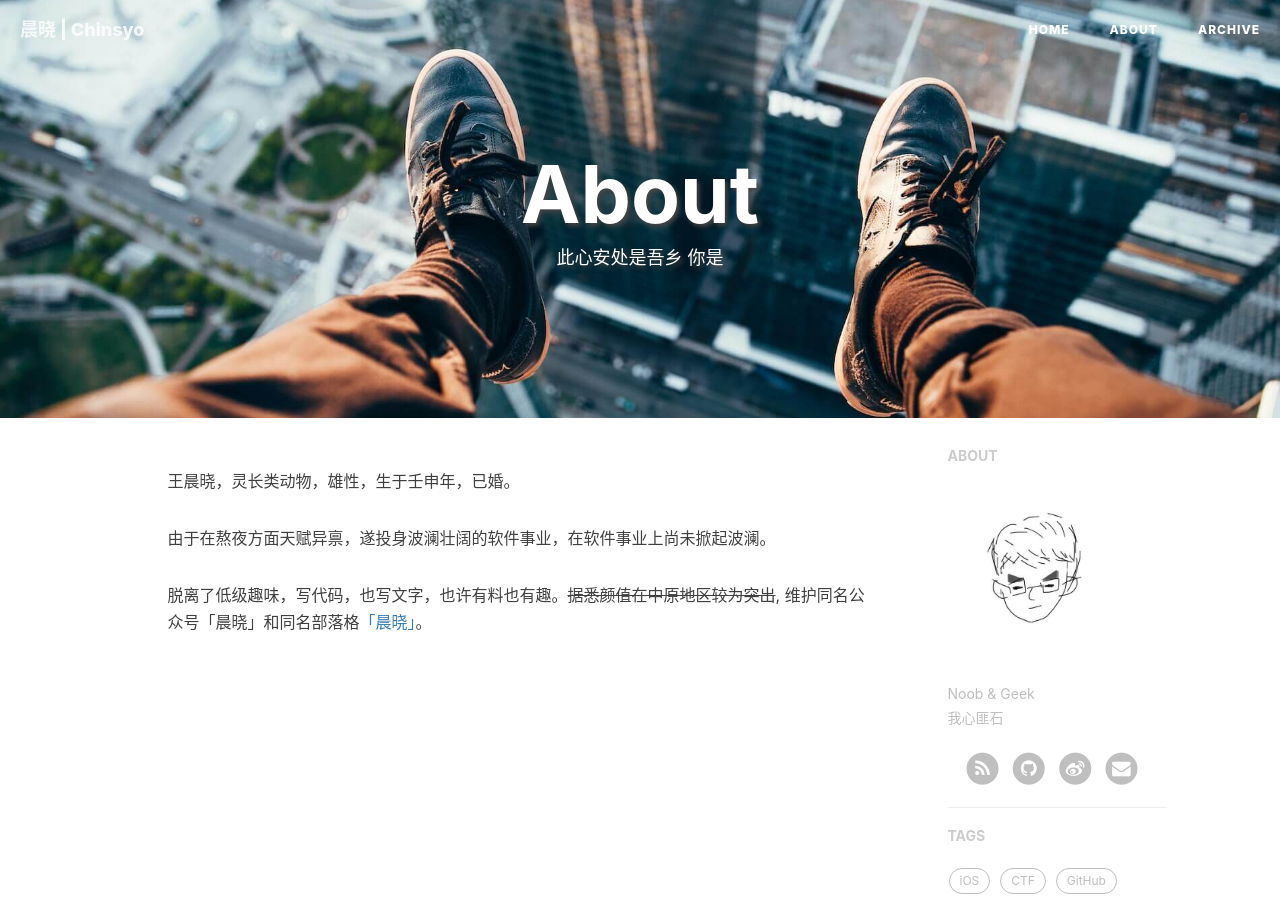
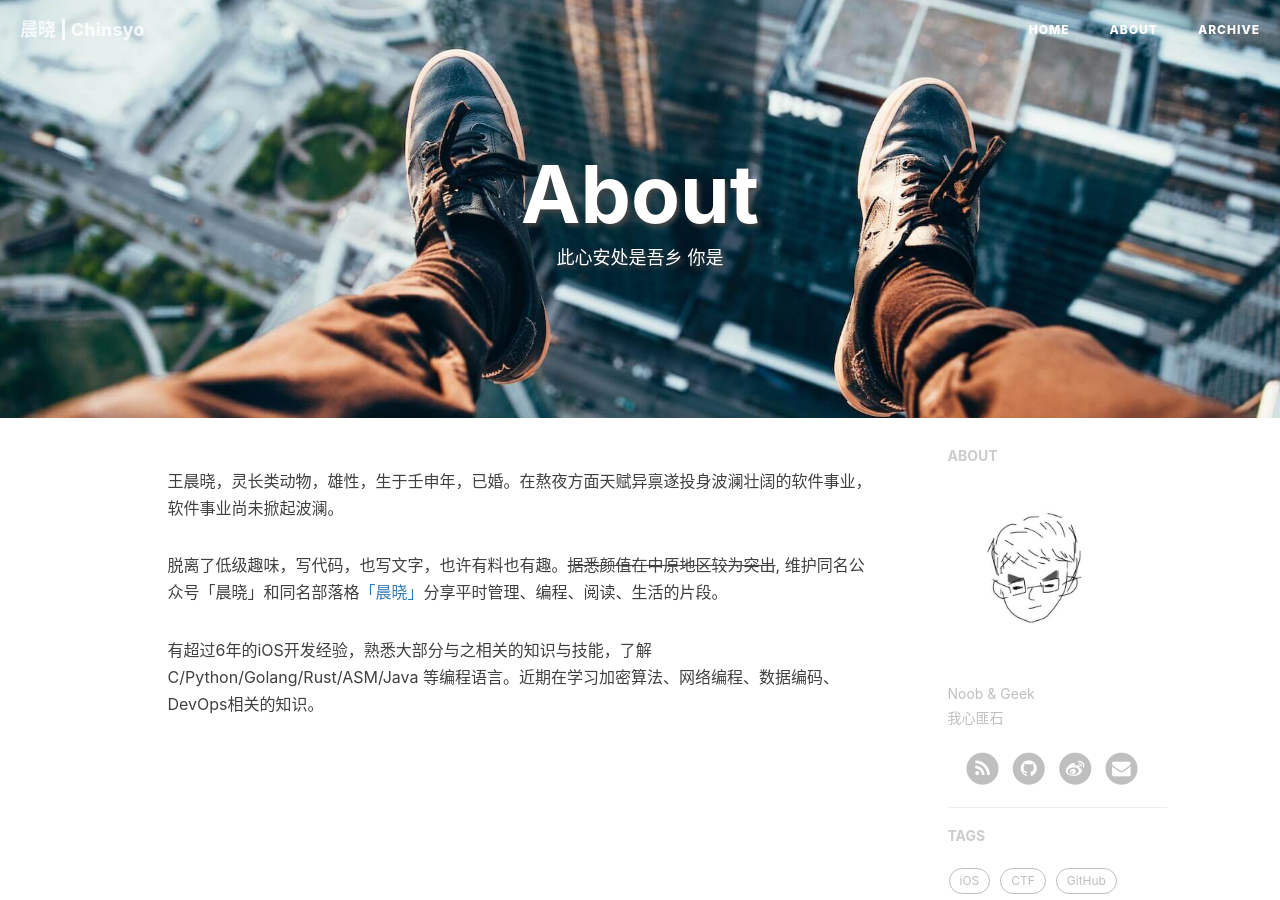
Before and after one commit to chinsyo/chinsyo.github.io, a Jekyll site: the page built from about.html, in a window 1280 px wide and 900 px high. Built offline with Jekyll 4.4.1, drawn with Linux system fonts in a browser that asks for light colours; comment, search, counter and statistics services are not loaded.

Commit message:
update about

```diff
--- /dev/null
+++ b/_includes/about.md
@@ -0,0 +1,5 @@
+王晨晓，灵长类动物，雄性，生于壬申年，已婚。在熬夜方面天赋异禀遂投身波澜壮阔的软件事业，软件事业尚未掀起波澜。
+
+脱离了低级趣味，写代码，也写文字，也许有料也有趣。~~据悉颜值在中原地区较为突出~~, 维护同名公众号「晨晓」和同名部落格[「晨晓」](https://chinsyo.com)分享平时管理、编程、阅读、生活的片段。
+
+有超过6年的iOS开发经验，熟悉大部分与之相关的知识与技能，了解 C/Python/Golang/Rust/ASM/Java 等编程语言。近期在学习加密算法、网络编程、数据编码、DevOps相关的知识。
--- a/_includes/about/zh.md
+++ /dev/null
@@ -1,5 +0,0 @@
-王晨晓，灵长类动物，雄性，生于壬申年，已婚。
-
-由于在熬夜方面天赋异禀，遂投身波澜壮阔的软件事业，在软件事业上尚未掀起波澜。
-
-脱离了低级趣味，写代码，也写文字，也许有料也有趣。~~据悉颜值在中原地区较为突出~~, 维护同名公众号「晨晓」和同名部落格[「晨晓」](https://chinsyo.com)。
--- a/about.html
+++ b/about.html
@@ -7,8 +7,8 @@ header-img: "img/about-bg.jpg"
 
 <!-- Chinese Version -->
 <div class="post-container">
-    {% capture about_zh %}{% include about/zh.md %}{% endcapture %}
-    {{ about_zh | markdownify }}
+    {% capture about %}{% include about.md %}{% endcapture %}
+    {{ about | markdownify }}
 </div>
 
 {% if site.disqus_username %}
```
